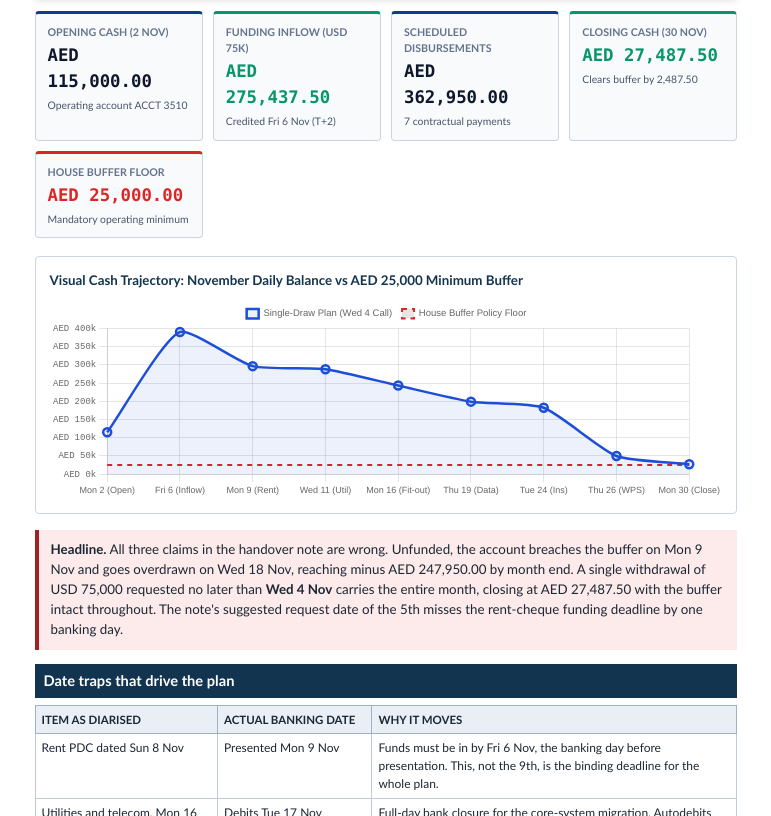
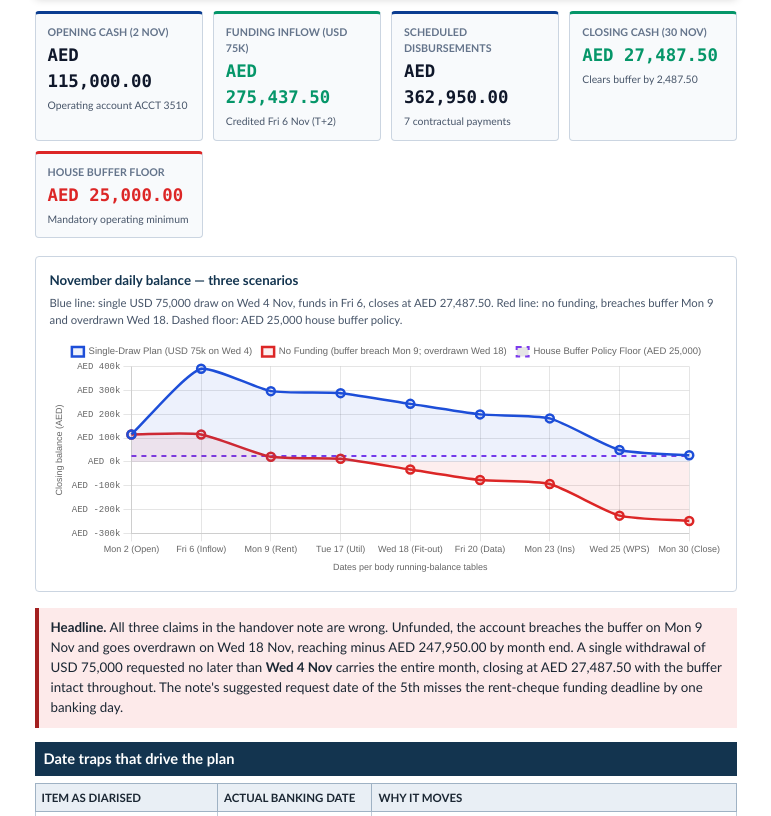
Before and after one commit to Rams-Lab-01/reconciliation-findings-2026, a website: page funding-plan-november-2026.html in a window 1280 px wide. Shown: the part 136-952 px from the top of the page, without its empty margins (254-1025 px from the left). Drawn offline with nearby package versions, Linux system fonts and the light colour scheme.

Commit message:
G4+G5 funding: three-series chart (with-funding + no-funding + buffer floor); corrected body-verbatim dates Tue 17/Wed 18/Fri 20/Mon 23/Wed 25; visually-hidden table, aria-describedby, prefers-reduced-motion

```diff
--- a/funding-plan-november-2026.html
+++ b/funding-plan-november-2026.html
@@ -184,7 +184,12 @@ td { border: 0.5pt solid #bfcbd8; padding: 5px 6px; vertical-align: top; font-si
 }
 @media print {
   .chart-card, .kpi-row { break-inside: avoid; }
+  canvas { max-height: 280px; }
 }
+@media (prefers-reduced-motion: reduce) {
+  *, *::before, *::after { animation-duration: 0.01ms !important; animation-iteration-count: 1 !important; transition-duration: 0.01ms !important; scroll-behavior: auto !important; }
+}
+.visually-hidden { position: absolute; height: 1px; width: 1px; overflow: hidden; clip: rect(1px, 1px, 1px, 1px); white-space: nowrap; border: 0; padding: 0; margin: -1px; }
 </style>
 </head>
 <body>
@@ -246,22 +251,42 @@ td { border: 0.5pt solid #bfcbd8; padding: 5px 6px; vertical-align: top; font-si
   </div>
 </div>
 
+<!-- Chart: Three-series line. With-funding path, no-funding path, buffer floor. X-axis dates corrected to body-verbatim values. -->
 <div class="chart-card">
-  <div style="font-weight:700; font-size:10pt; color:#13344f; margin-bottom:8px;">Visual Cash Trajectory: November Daily Balance vs AED 25,000 Minimum Buffer</div>
-  <div style="height: 200px; position:relative;">
-    <canvas id="task3Chart"></canvas>
+  <div style="font-weight:700; font-size:10pt; color:#13344f; margin-bottom:4px;">November daily balance &mdash; three scenarios</div>
+  <div style="font-size:8.5pt;color:#475569;margin-bottom:8px;">Blue line: single USD 75,000 draw on Wed 4 Nov, funds in Fri 6, closes at AED 27,487.50. Red line: no funding, breaches buffer Mon 9 and overdrawn Wed 18. Dashed floor: AED 25,000 house buffer policy.</div>
+  <div style="height: 240px; position:relative;">
+    <canvas id="task3Chart" aria-describedby="task3Chart-desc" role="img"></canvas>
   </div>
+  <p id="task3Chart-desc" class="visually-hidden">Three-series line chart. X-axis: Mon 2 Open, Fri 6 Inflow, Mon 9 Rent, Tue 17 Util, Wed 18 Fit-out, Fri 20 Data, Mon 23 Ins, Wed 25 WPS, Mon 30 Close. Series 1 Single-Draw Plan: 115,000 opening, 390,437.50 inflow, 296,687.50 after rent, 288,287.50 after util, 243,287.50 after fit-out, 199,187.50 after data, 182,387.50 after ins, 49,887.50 after WPS, 27,487.50 closing. Series 2 No Funding: 115,000, 115,000 (no inflow), 21,250, 12,850, minus 32,150, minus 76,250, minus 93,050, minus 225,550, minus 247,950. Series 3 Buffer Floor: constant 25,000. Source: with-funding and no-funding running-balance tables in sections 2 and 3.</p>
+  <table class="visually-hidden" aria-label="November daily balance, three scenarios">
+    <thead><tr><th>Date (per body)</th><th>Single-Draw Plan balance (AED)</th><th>No Funding balance (AED)</th><th>Buffer floor (AED)</th></tr></thead>
+    <tbody>
+      <tr><td>Mon 2 Open</td><td>115,000.00</td><td>115,000.00</td><td>25,000.00</td></tr>
+      <tr><td>Fri 6 Inflow</td><td>390,437.50</td><td>115,000.00</td><td>25,000.00</td></tr>
+      <tr><td>Mon 9 Rent</td><td>296,687.50</td><td>21,250.00</td><td>25,000.00</td></tr>
+      <tr><td>Tue 17 Util</td><td>288,287.50</td><td>12,850.00</td><td>25,000.00</td></tr>
+      <tr><td>Wed 18 Fit-out</td><td>243,287.50</td><td>(32,150.00)</td><td>25,000.00</td></tr>
+      <tr><td>Fri 20 Data</td><td>199,187.50</td><td>(76,250.00)</td><td>25,000.00</td></tr>
+      <tr><td>Mon 23 Ins</td><td>182,387.50</td><td>(93,050.00)</td><td>25,000.00</td></tr>
+      <tr><td>Wed 25 WPS</td><td>49,887.50</td><td>(225,550.00)</td><td>25,000.00</td></tr>
+      <tr><td>Mon 30 Close</td><td>27,487.50</td><td>(247,950.00)</td><td>25,000.00</td></tr>
+    </tbody>
+  </table>
 </div>
 <script>
 document.addEventListener('DOMContentLoaded', () => {
+  const reduced = window.matchMedia('(prefers-reduced-motion: reduce)').matches;
+  const animation = reduced ? false : { duration: 800 };
+
   const ctx = document.getElementById('task3Chart').getContext('2d');
   new Chart(ctx, {
     type: 'line',
     data: {
-      labels: ['Mon 2 (Open)', 'Fri 6 (Inflow)', 'Mon 9 (Rent)', 'Wed 11 (Util)', 'Mon 16 (Fit-out)', 'Thu 19 (Data)', 'Tue 24 (Ins)', 'Thu 26 (WPS)', 'Mon 30 (Close)'],
+      labels: ['Mon 2 (Open)', 'Fri 6 (Inflow)', 'Mon 9 (Rent)', 'Tue 17 (Util)', 'Wed 18 (Fit-out)', 'Fri 20 (Data)', 'Mon 23 (Ins)', 'Wed 25 (WPS)', 'Mon 30 (Close)'],
       datasets: [
         {
-          label: 'Single-Draw Plan (Wed 4 Call)',
+          label: 'Single-Draw Plan (USD 75k on Wed 4)',
           data: [115000.00, 390437.50, 296687.50, 288287.50, 243287.50, 199187.50, 182387.50, 49887.50, 27487.50],
           borderColor: '#1d4ed8',
           backgroundColor: 'rgba(29, 78, 216, 0.08)',
@@ -271,9 +296,19 @@ document.addEventListener('DOMContentLoaded', () => {
           pointRadius: 4
         },
         {
-          label: 'House Buffer Policy Floor',
+          label: 'No Funding (buffer breach Mon 9; overdrawn Wed 18)',
+          data: [115000, 115000, 21250, 12850, -32150, -76250, -93050, -225550, -247950],
+          borderColor: '#dc2626',
+          backgroundColor: 'rgba(220, 38, 38, 0.08)',
+          fill: true,
+          tension: 0.2,
+          borderWidth: 2.5,
+          pointRadius: 4
+        },
+        {
+          label: 'House Buffer Policy Floor (AED 25,000)',
           data: [25000, 25000, 25000, 25000, 25000, 25000, 25000, 25000, 25000],
-          borderColor: '#dc2626',
+          borderColor: '#7c3aed',
           borderDash: [5, 5],
           borderWidth: 2,
           pointRadius: 0,
@@ -284,21 +319,24 @@ document.addEventListener('DOMContentLoaded', () => {
     options: {
       responsive: true,
       maintainAspectRatio: false,
-      animation: { duration: 800 },
+      animation: animation,
       plugins: {
         legend: { position: 'top', labels: { boxWidth: 12, font: { size: 9.5 } } },
         tooltip: {
           callbacks: {
-            label: (ctx) => ` ${ctx.dataset.label}: AED ${ctx.raw.toLocaleString('en-US', { minimumFractionDigits: 2 })}`
+            label: (c) => ` ${c.dataset.label}: AED ${c.raw.toLocaleString('en-US', { minimumFractionDigits: 2 })}`,
+            afterFooter: () => 'Dates are body-verbatim, not assumed.'
           }
         }
       },
       scales: {
         x: {
-          ticks: { font: { size: 9 } }
+          ticks: { font: { size: 9 } },
+          title: { display: true, text: 'Dates per body running-balance tables', font: { size: 9, weight: 'normal' } }
         },
         y: {
-          ticks: { font: { family: 'ui-monospace, monospace', size: 9 }, callback: (v) => 'AED ' + (v / 1000).toFixed(0) + 'k' }
+          ticks: { font: { family: 'ui-monospace, monospace', size: 9 }, callback: (v) => 'AED ' + (v / 1000).toFixed(0) + 'k' },
+          title: { display: true, text: 'Closing balance (AED)', font: { size: 9, weight: 'normal' } }
         }
       }
     }
```
